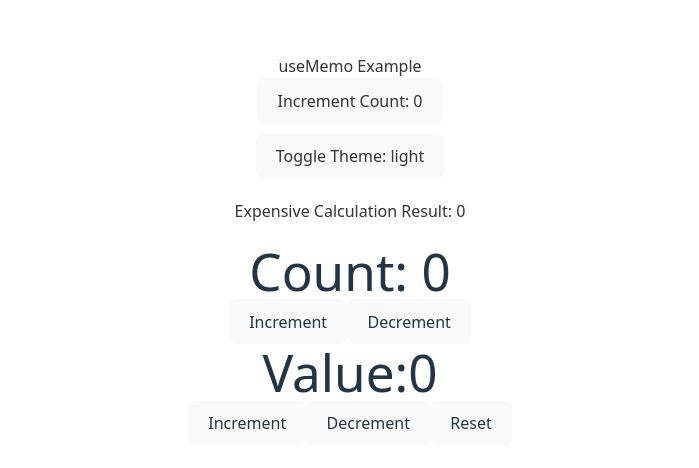
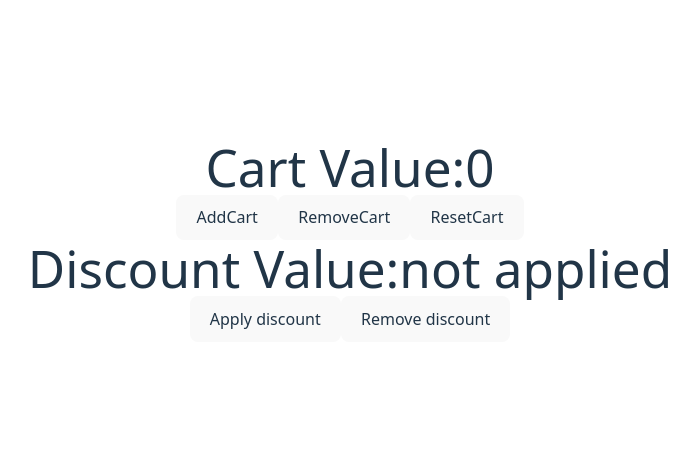
Before and after one commit to DiyaMaji22/Learning-react, a React (Vite) app in the folder my-app-vite/: page / in a window 1280 px wide. Shown: the part 160-628 px from the top of the page, without its empty margins (290-989 px from the left). Built offline with nearby package versions, Linux system fonts and the light colour scheme.

Commit message:
learning hooks like useReducer

```diff
--- a/my-app-vite/src/main.jsx
+++ b/my-app-vite/src/main.jsx
@@ -23,7 +23,7 @@ import WithoutUserContext from '../usecontext/withoutusecontext.jsx'
 import Themeprovider from '../activity4/themeprovider.jsx'
 import ParentComp from '../useCallback/parentComp.jsx'
 import UseMemoExample from '../useMemo/useMemoexample.jsx'
-import UseReducerExample from '../useReducer/useReducerExample.jsx'
+import UseReducerExample1 from '../useReducer/useReducerExample1.jsx'
 // import ChildComp from '../useCallback/childComp.jsx'
 // function Laptop(){
 
@@ -66,8 +66,8 @@ let config={
 let course="CSE";
 createRoot(document.getElementById('root')).render(
   <StrictMode>
-    <UseMemoExample/>
-    <ParentComp/>
-    <UseReducerExample/>
+    {/* <UseMemoExample/>
+    <ParentComp/> */}
+    <UseReducerExample1/>
    </StrictMode>,
 )
--- /dev/null
+++ b/my-app-vite/useReducer/UseReducerExample3.jsx
@@ -0,0 +1 @@
+import React from "react";
--- /dev/null
+++ b/my-app-vite/useReducer/useReducerExample1.jsx
@@ -0,0 +1,42 @@
+import React, { use, useReducer } from 'react';
+
+const useReducerExample1=()=>{
+
+    const initialCartState={count:0};
+    const discountAction={text:"not applied"}
+    const reducerCart=(state,action)=>{
+        switch(action){
+            case 'addcart':
+                return {count:state.count+1};
+            case 'removecart':
+                return {count:state.count-1};
+            case 'resetcart':
+                return initialCartState;
+        }
+    }
+    const discount=(state,action)=>{
+        switch(action){
+            case 'applydiscount':
+                return {text:"Discount Applied"};
+            case 'removediscount':
+                return {text:"Discount removed"};
+        }
+    }
+
+    const [cartState,dispatchCart]=  useReducer(reducerCart,initialCartState);
+    const [discountState,discountRate]=useReducer(discount,discountAction);
+    return(
+        <div>
+            <h1>Cart Value:{cartState.count}</h1>
+           <button onClick={()=>dispatchCart('addcart')}>AddCart</button>
+           <button onClick={()=>dispatchCart('removecart')}>RemoveCart</button>
+           <button onClick={()=>dispatchCart('resetcart')}>ResetCart</button>
+           <h1>Discount Value:{discountState.text}</h1>
+           <button onClick={()=>discountRate('applydiscount')}>Apply discount</button>
+           <button onClick={()=>discountRate('removediscount')}>Remove discount</button>
+        </div>
+    )
+
+
+}
+export default useReducerExample1;
```
